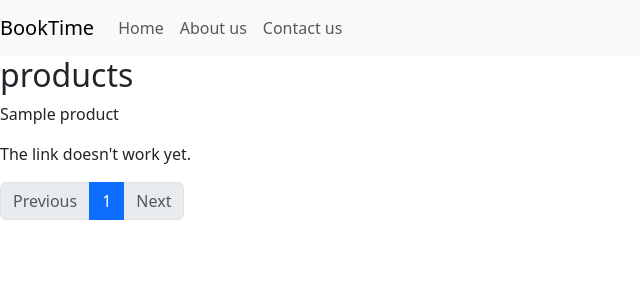
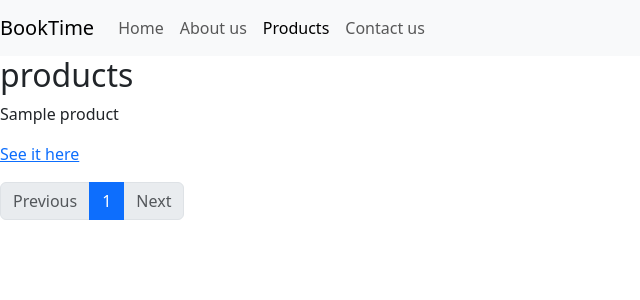
Before and after one commit to BalaurZmeu/BookTime, a Django app: page /products/all/ in a window 1280 px wide. Shown: the top 300 px of the page, without its empty margins (0-640 px from the left). Run offline with Django 5.2, Linux system fonts and the light colour scheme; tables that the repository leaves empty hold one stand-in row (values such as "Sample post"); some libraries are stand-ins or nearby versions.

Commit message:
Added url for product_detail, uncommented the links for product_detail in product_list template, added a link for products to the base template

```diff
--- a/main/templates/base.html
+++ b/main/templates/base.html
@@ -29,6 +29,9 @@
         {% if request.path == '/about_us/' %}active{% endif %}"
         href="{% url 'about_us' %}">About us</a>
       <a class="nav-item nav-link
+        {% if request.path == '/products/all/' %}active{% endif %}"
+        href="{% url 'product_list' 'all' %}">Products</a>
+      <a class="nav-item nav-link
         {% if request.path == '/contact_us/' %}active{% endif %}"
         href="{% url 'contact_us' %}">Contact us</a>
     </div>
--- a/main/templates/main/product_list.html
+++ b/main/templates/main/product_list.html
@@ -5,11 +5,8 @@
   {% for product in page_obj %}
     <p>{{ product.name }}</p>
     <p>
-      {% comment %}
       <a href="{% url 'product' product.slug %}">
           See it here</a>
-      {% endcomment %}
-      The link doesn't work yet.
     </p>
     {% if not forloop.last %}
       <hr>
--- a/main/urls.py
+++ b/main/urls.py
@@ -1,5 +1,7 @@
 from django.urls import path
 from django.views.generic import TemplateView
+from django.views.generic.detail import DetailView
+from main import models
 from main import views
 
 
@@ -25,6 +27,12 @@ urlpatterns = [
     path(
         'products/<slug:tag>/',
         views.ProductListView.as_view(),
-        name='products',
+        name='product_list',
+    ),
+
+    path(
+        'product/<slug:slug>/',
+        DetailView.as_view(model=models.Product),
+        name='product',
     ),
 ]
```
